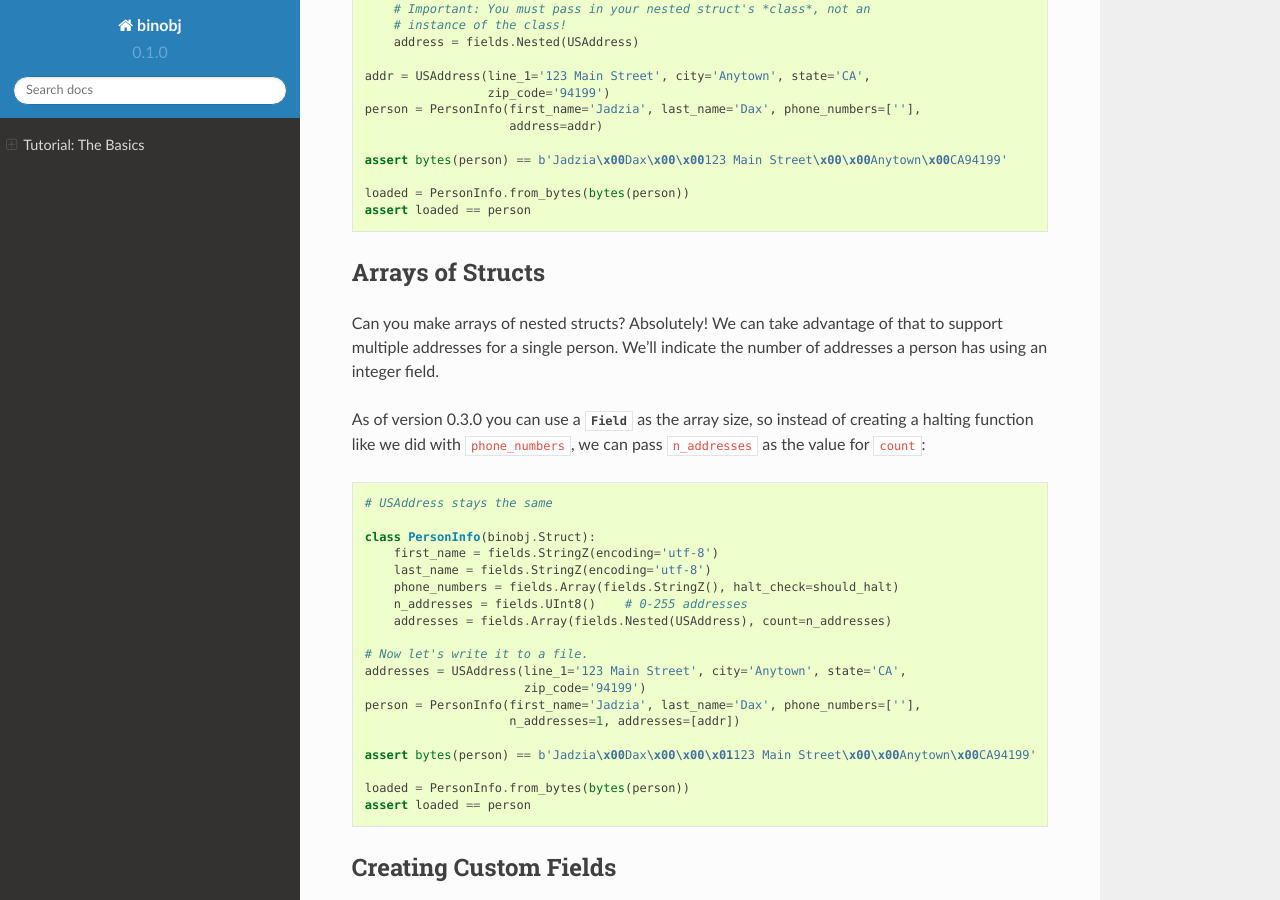
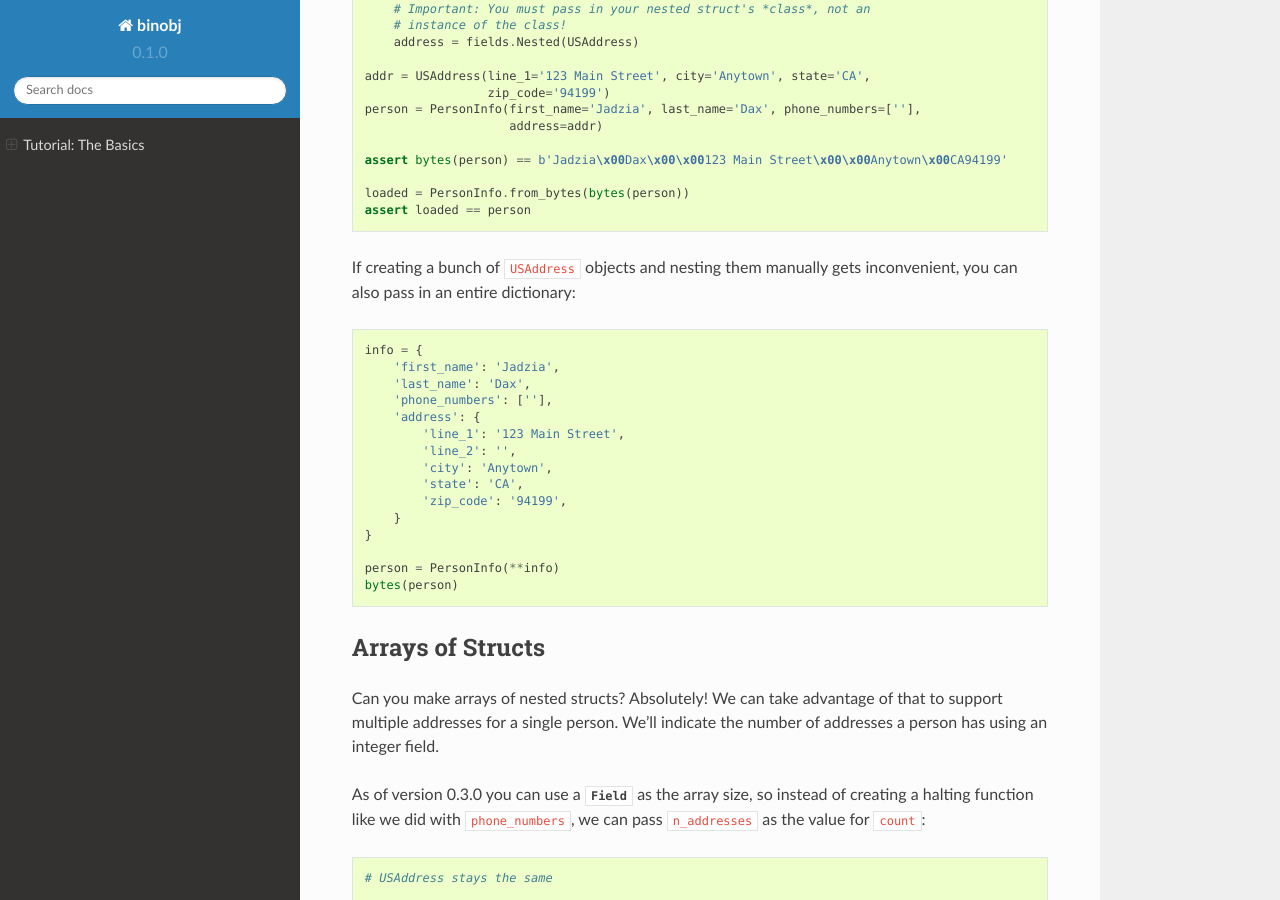
Before and after one commit to dargueta/binobj, a Sphinx documentation site: the page built from docs/source/basics.rst, in a window 1280 px wide and 900 px high, scrolled down 3791 px. Built offline with Sphinx 7.4.7 and the Read the Docs theme 2.0.0, drawn with Linux system fonts in a browser that asks for light colours; some of the changed text lies outside the part shown.

Commit message:
Document and test dumping nested stuff as dicts

```diff
--- a/docs/source/basics.rst
+++ b/docs/source/basics.rst
@@ -82,10 +82,10 @@ be UTF-8:
         last_name = fields.String(size=8, encoding='utf-8')
         phone = fields.String(size=12)
 
-    person = PersonInfo(first_name='Renée  ', last_name='Duchamps',
+    person = PersonInfo(first_name='Renée  ', last_name='Duchamp ',
                         phone='123-456-7890')
 
-    assert bytes(person) == b'Ren\xc3\xa9e  Duchamps123-456-7890'
+    assert bytes(person) == b'Ren\xc3\xa9e  Duchamp 123-456-7890'
 
 .. note::
 
@@ -215,6 +215,28 @@ inside another.
 
     loaded = PersonInfo.from_bytes(bytes(person))
     assert loaded == person
+
+If creating a bunch of ``USAddress`` objects and nesting them manually gets
+inconvenient, you can also pass in an entire dictionary:
+
+.. code-block:: python
+
+    info = {
+        'first_name': 'Jadzia',
+        'last_name': 'Dax',
+        'phone_numbers': [''],
+        'address': {
+            'line_1': '123 Main Street',
+            'line_2': '',
+            'city': 'Anytown',
+            'state': 'CA',
+            'zip_code': '94199',
+        }
+    }
+
+    person = PersonInfo(**info)
+    bytes(person)
+
 
 Arrays of Structs
 ~~~~~~~~~~~~~~~~~
```
Also changed, not shown: 1 other file.
